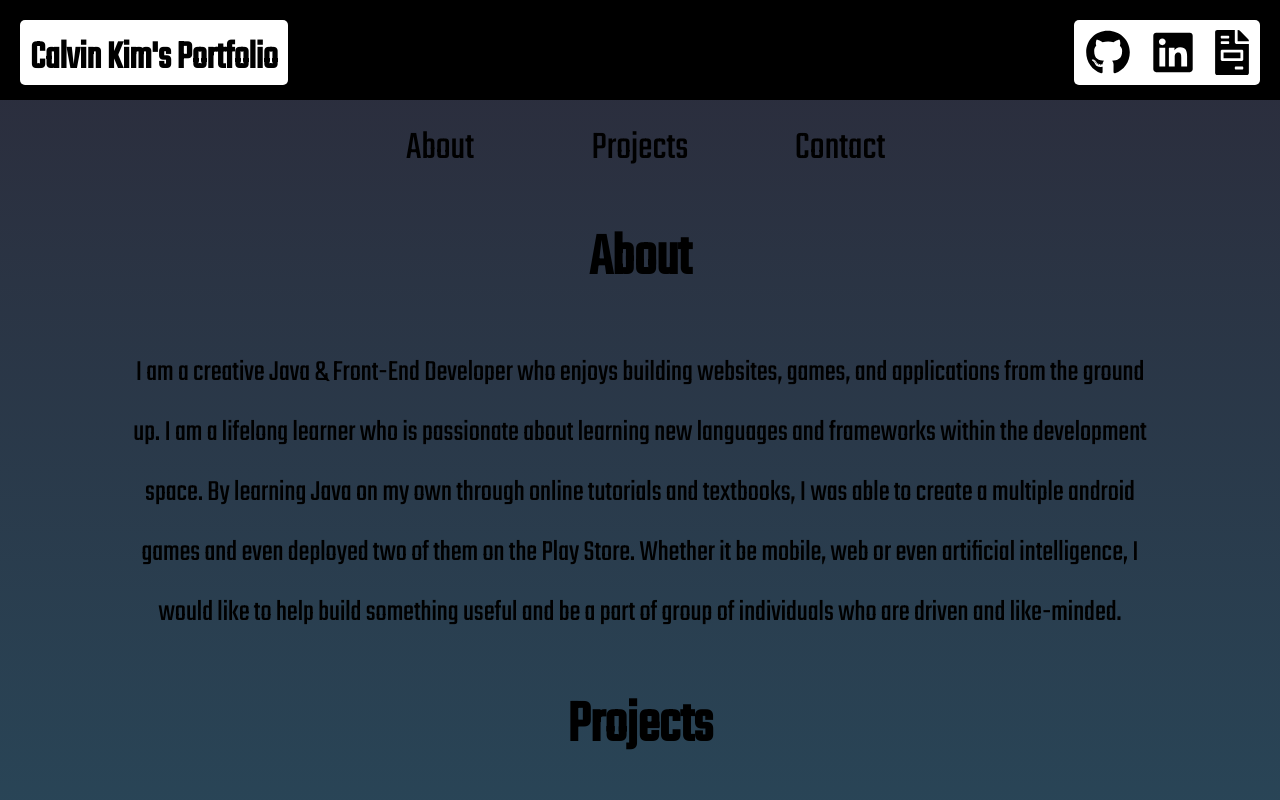
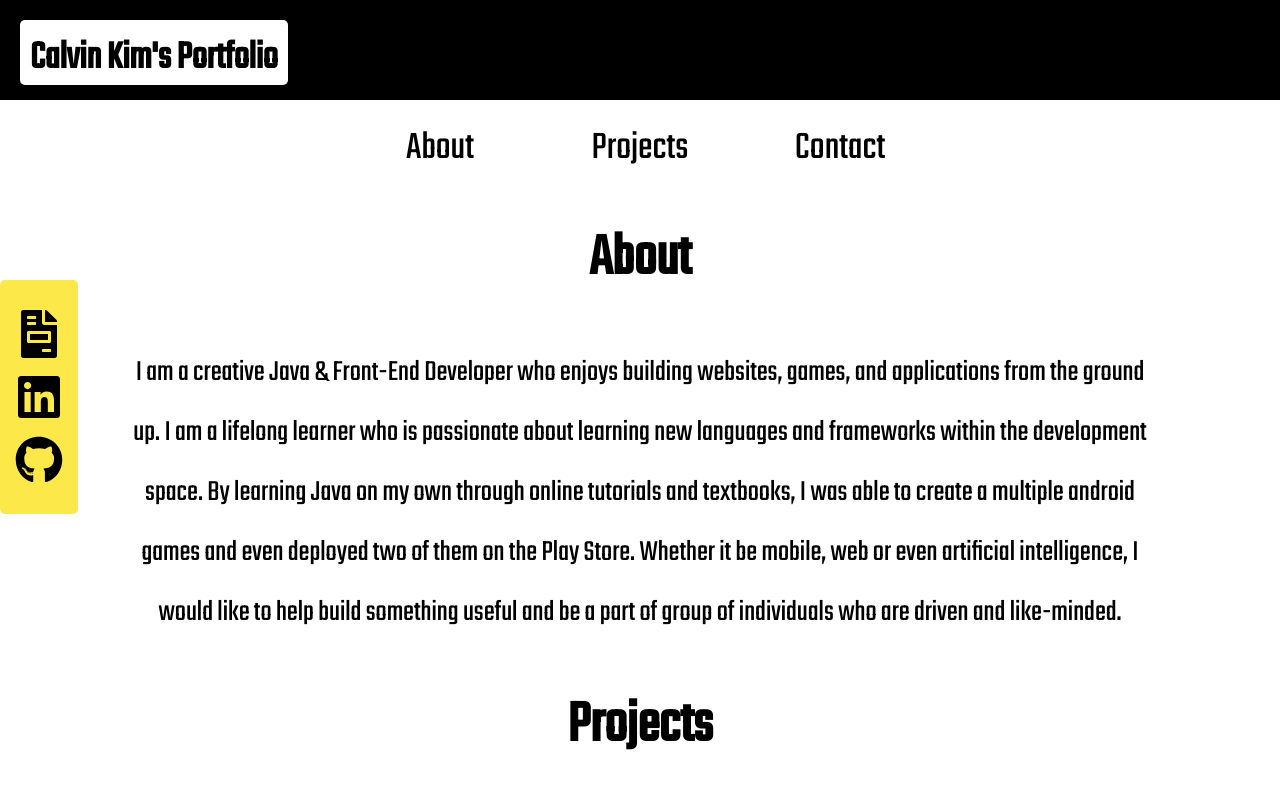
Before and after one commit to Calvinkim4/portfolio, a React (Create React App) app: page / in a window 1280 px wide. Shown: the top 800 px of the page. Built offline with nearby package versions, Linux system fonts and the light colour scheme.

Commit message:
Added fixed logo links

```diff
--- a/src/App.css
+++ b/src/App.css
@@ -19,7 +19,7 @@ body {
   height: 100%;
   /* background-size: cover; */
   font-family: 'Teko', sans-serif;
-  background-image: linear-gradient(0, #1ed2f4 0%, #2b2b3a 100%);
+  /* background-image: linear-gradient(0, #1ed2f4 0%, #2b2b3a 100%); */
 
 }
 
@@ -95,6 +95,26 @@ li > a:hover {
   display: inline-block;
   float: right;
   border-radius: 5px;
+}
+
+.fixed-links-div {
+  position: fixed;
+  top: 35%;
+  left: 0;
+  padding: 15px;
+  background-color: #FCE949;
+  border-radius: 5px;
+}
+
+.fixed-links {
+  display: block;
+  margin: 15px auto;
+  color: black;
+  transition: all .3s ease-in-out;
+}
+
+.fixed-links:hover {
+  transform: scale(1.3);
 }
 
 /* .nav-bar {
--- a/src/App.js
+++ b/src/App.js
@@ -4,7 +4,10 @@ import Header from './components/Header';
 import About from './components/About';
 import Contact from './components/Contact';
 import Projects from './components/Projects';
-
+import { FontAwesomeIcon } from '@fortawesome/react-fontawesome';
+import { faGithub } from '@fortawesome/free-brands-svg-icons';
+import { faLinkedin } from '@fortawesome/free-brands-svg-icons';
+import { faFileInvoice } from '@fortawesome/free-solid-svg-icons';
 
 function App() {
   return (
@@ -18,6 +21,12 @@ function App() {
       <a id="About"><About /></a>
       <a id="Projects"><Projects /></a>
       <a id="Contact"><Contact /></a>
+
+      <div className='fixed-links-div'>
+        <a href='https://github.com/Calvinkim4' target="_blank"><FontAwesomeIcon icon={faFileInvoice} className='fixed-links'size="3x" /></a>
+        <a href='https://www.linkedin.com/in/calvinkim4/' target="_blank"><FontAwesomeIcon icon={faLinkedin} className='fixed-links' size="3x" /></a>
+        <a href='https://docdro.id/E8pF5pB' target="_blank"><FontAwesomeIcon icon={faGithub} className='fixed-links' size="3x" /></a>
+      </div>
       {/* <About /> */}
       {/* <Contact /> */}
       {/* <Projects /> */}
--- a/src/components/Header.jsx
+++ b/src/components/Header.jsx
@@ -9,14 +9,14 @@ class Header extends Component {
         return(
             <div className='header'>
                 <h1 className='header-name'>Calvin Kim's Portfolio</h1>
-                <div className='img-div'>
+                {/* <div className='img-div'> */}
                 {/* <FontAwesomeIcon icon={faFileInvoice} className='header-img'size="6x" />
                 <FontAwesomeIcon icon={faLinkedin} className='header-img' size="6x" />
                 <FontAwesomeIcon icon={faGithub} className='header-img' size="6x" /> */}
-                    <a href='https://github.com/Calvinkim4' target="_blank"><FontAwesomeIcon icon={faFileInvoice} className='header-img'size="3x" /></a>
-                    <a href='https://www.linkedin.com/in/calvinkim4/' target="_blank"><FontAwesomeIcon icon={faLinkedin} className='header-img' size="3x" /></a>
-                    <a href='https://docdro.id/E8pF5pB' target="_blank"><FontAwesomeIcon icon={faGithub} className='header-img' size="3x" /></a>
-                </div>
+                    {/* <a href='https://github.com/Calvinkim4' target="_blank"><FontAwesomeIcon icon={faFileInvoice} className='header-img'size="3x" /></a> */}
+                    {/* <a href='https://www.linkedin.com/in/calvinkim4/' target="_blank"><FontAwesomeIcon icon={faLinkedin} className='header-img' size="3x" /></a> */}
+                    {/* <a href='https://docdro.id/E8pF5pB' target="_blank"><FontAwesomeIcon icon={faGithub} className='header-img' size="3x" /></a> */}
+                {/* </div> */}
             </div>
         )
     }
```
